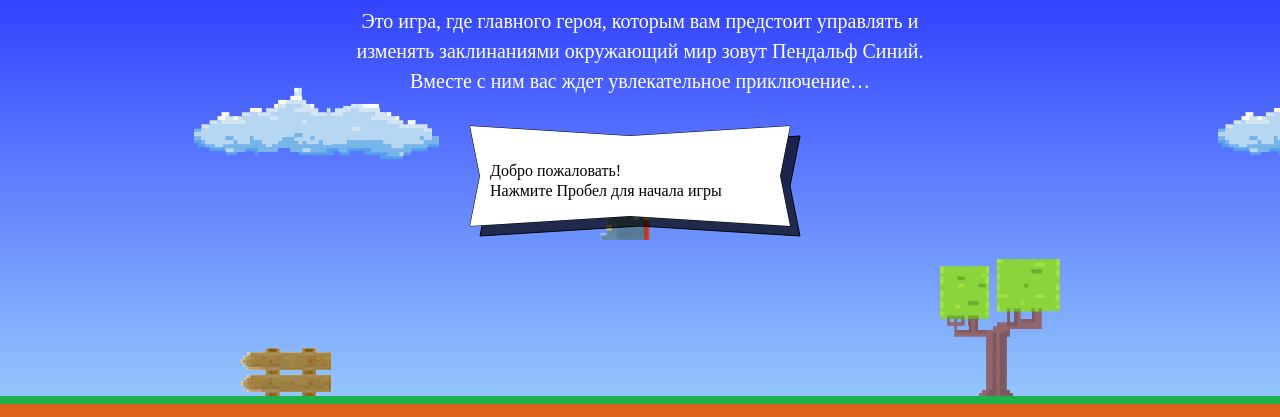
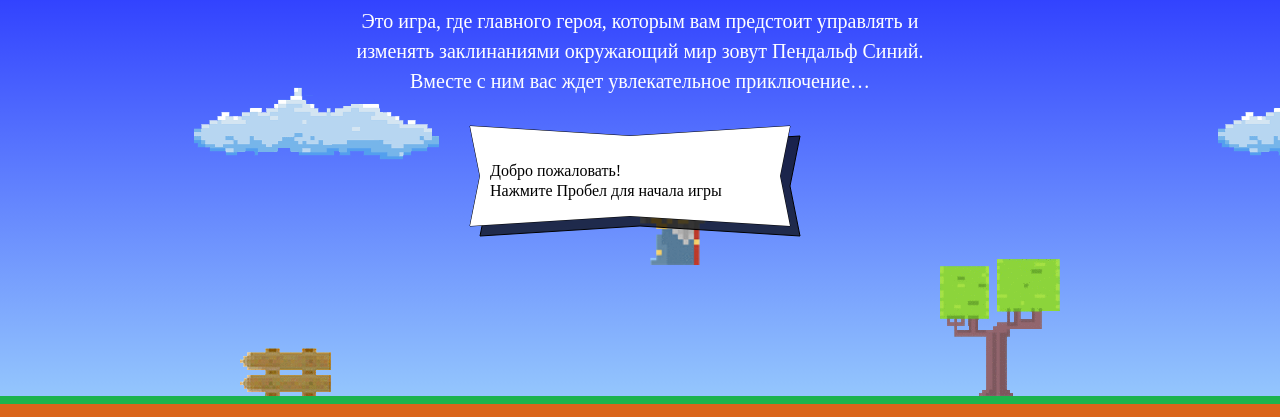
Before and after one commit to SNPR/432537-code-and-magick, a website: page index.html in a window 1280 px wide. Shown: the part 203-620 px from the top of the page. Drawn offline with Linux system fonts and the light colour scheme; a web font is replaced by a local one.

Commit message:
Исправил значения, возвращаемые функциями задания положения мага

```diff
--- a/index.html
+++ b/index.html
@@ -197,15 +197,12 @@
   };
 
   var getWizardX = function(width) {
-    width = 300;
-    return width;
+    return width / 2;
   };
 
   var getWizardY = function(height) {
-    height = 50;
-    return height;
+    return height / 4;
   };
-
 </script>
 <script src="js/game.js"></script>
 
```
